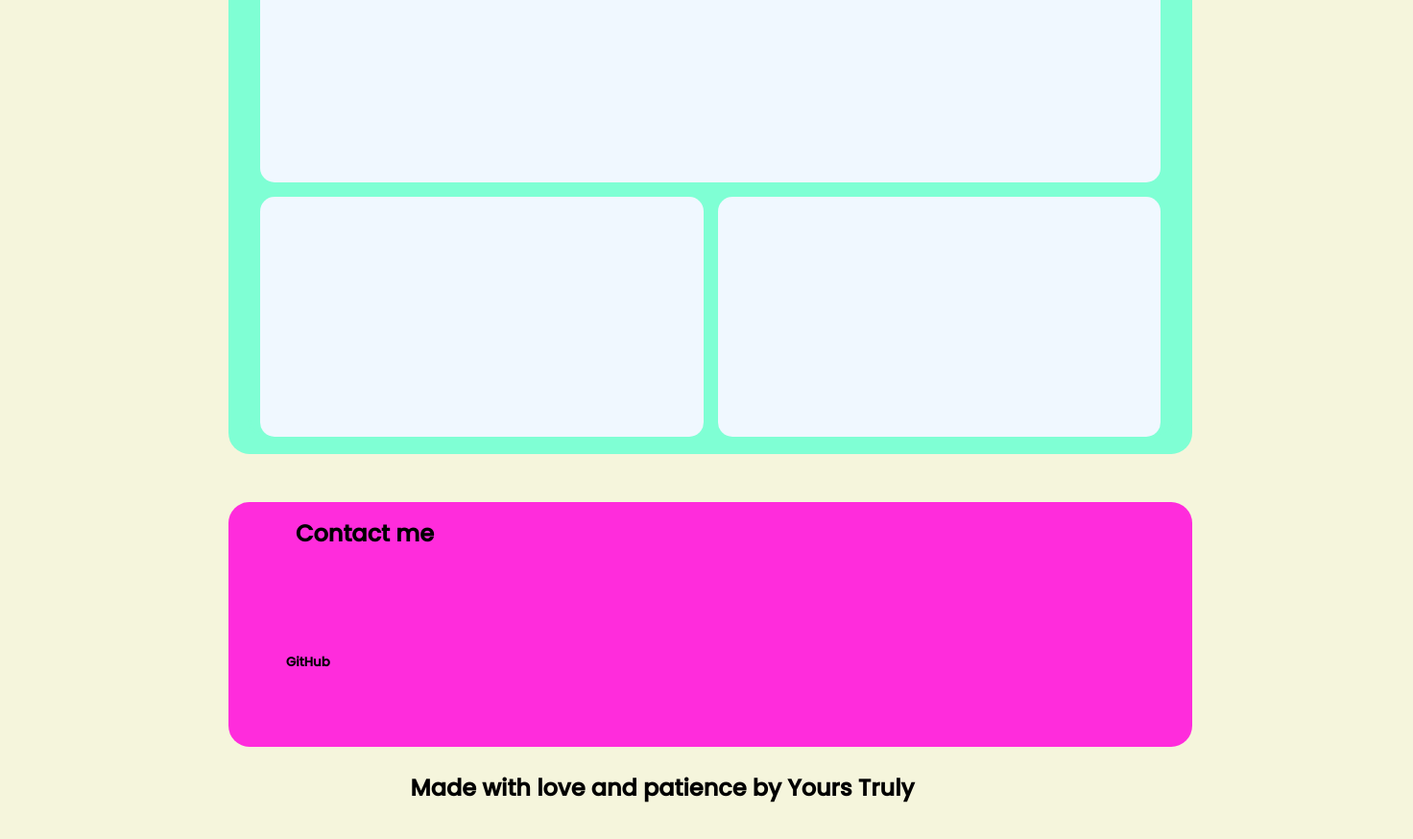
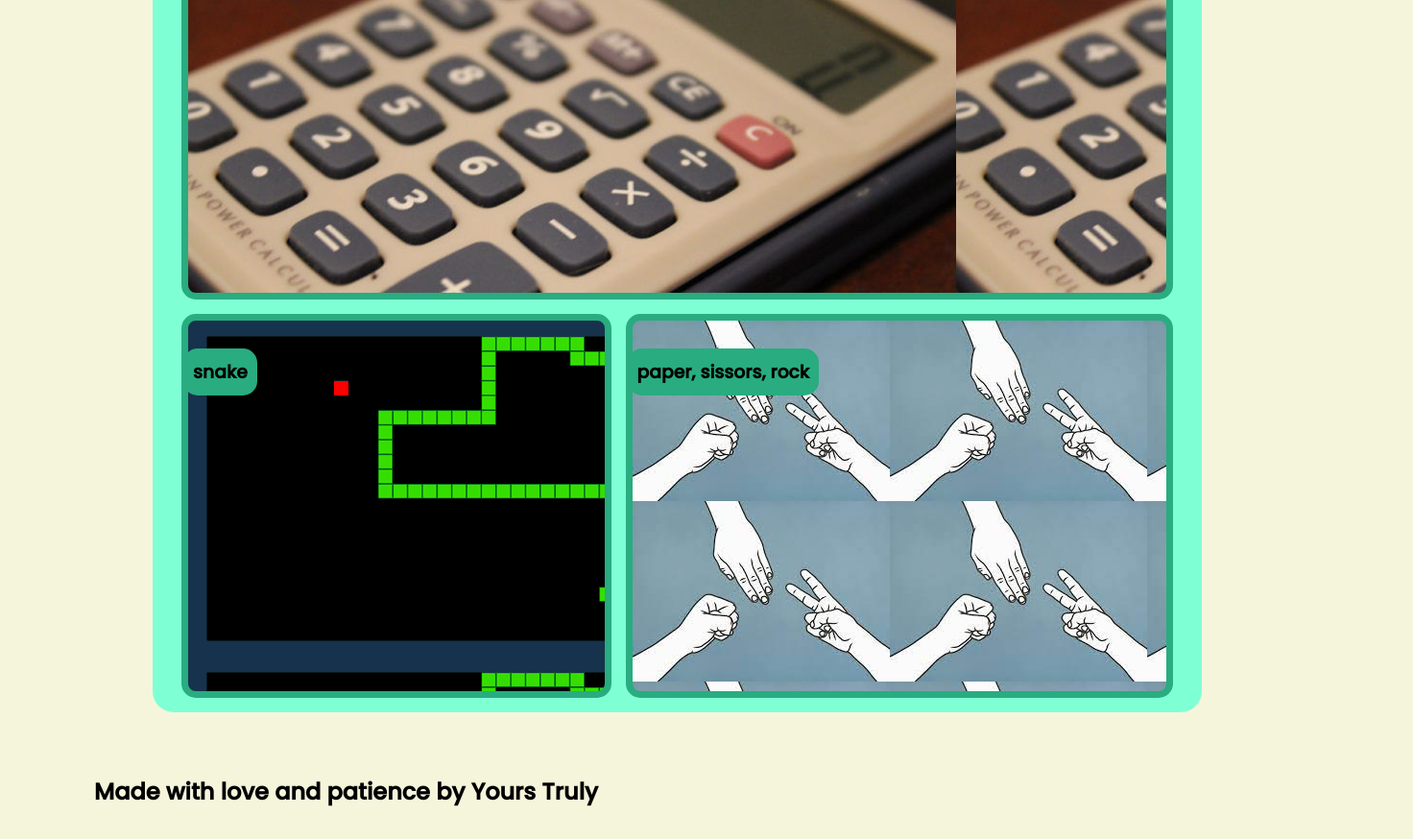
Before and after one commit to Hashimjasem/02_CSS_Portfolio, a plain HTML site: page index.html in a window 1280 px wide. Shown: the part 1331-2205 px from the top of the page at 96% size, 1472 px wide, since content can reach past the window. Drawn offline with Linux system fonts and the light colour scheme.

Commit message:
added links and images to projects

```diff
--- a/index.html
+++ b/index.html
@@ -13,6 +13,10 @@
         <img src="./profile.pic.jpg" alt="portrait of Hashim Jasem" id="portrait">
         <h1>Hashim Jasem</h1>
         <h4>FullStack Doveloper</h1>
+    </header>
+
+
+    <main>
         <div id="navig">
             <ul>
                 <li>
@@ -26,33 +30,45 @@
                 </li>
             </ul>
         </div>
-    </header>
-
-
-    <main>
-
+        <section id="main-text">
             <section id="abtme">
 
                 <h2>About Me</h2>
 
-            <article >
+                <article>
                     <h3>Smart</h3>
                     <p>
-                    Lorem ipsum dolor sit amet consectetur adipisicing elit. Adipisci vitae est consequatur veniam porro a officiis corporis cupiditate, repellendus culpa. Sapiente quos impedit ipsam omnis expedita aperiam quidem, saepe ut!
-                    Lorem ipsum dolor sit amet consectetur adipisicing elit. Adipisci vitae est consequatur veniam porro a officiis corporis cupiditate, repellendus culpa. Sapiente quos impedit ipsam omnis expedita aperiam quidem, saepe ut!
-                    Lorem ipsum dolor sit amet consectetur adipisicing elit. Adipisci vitae est consequatur veniam porro a officiis corporis cupiditate, repellendus culpa. Sapiente quos impedit ipsam omnis expedita aperiam quidem, saepe ut!
+                        Lorem ipsum dolor sit amet consectetur adipisicing elit. Adipisci vitae est consequatur veniam
+                        porro a officiis corporis cupiditate, repellendus culpa. Sapiente quos impedit ipsam omnis
+                        expedita aperiam quidem, saepe ut!
+                        Lorem ipsum dolor sit amet consectetur adipisicing elit. Adipisci vitae est consequatur veniam
+                        porro a officiis corporis cupiditate, repellendus culpa. Sapiente quos impedit ipsam omnis
+                        expedita aperiam quidem, saepe ut!
+                        Lorem ipsum dolor sit amet consectetur adipisicing elit. Adipisci vitae est consequatur veniam
+                        porro a officiis corporis cupiditate, repellendus culpa. Sapiente quos impedit ipsam omnis
+                        expedita aperiam quidem, saepe ut!
                     </p>
                     <h3>handsome</h3>
                     <p>
-                    Lorem ipsum dolor sit amet consectetur adipisicing elit. Adipisci vitae est consequatur veniam porro a officiis corporis cupiditate, repellendus culpa. Sapiente quos impedit ipsam omnis expedita aperiam quidem, saepe ut!
-                    Lorem ipsum dolor sit amet consectetur adipisicing elit. Adipisci vitae est consequatur veniam porro a officiis corporis cupiditate, repellendus culpa. Sapiente quos impedit ipsam omnis expedita aperiam quidem, saepe ut!
-                    Lorem ipsum dolor sit amet consectetur adipisicing elit. Adipisci vitae est consequatur veniam porro a officiis corporis cupiditate, repellendus culpa. Sapiente quos impedit ipsam omnis expedita aperiam quidem, saepe ut!
+                        Lorem ipsum dolor sit amet consectetur adipisicing elit. Adipisci vitae est consequatur veniam
+                        porro a officiis corporis cupiditate, repellendus culpa. Sapiente quos impedit ipsam omnis
+                        expedita aperiam quidem, saepe ut!
+                        Lorem ipsum dolor sit amet consectetur adipisicing elit. Adipisci vitae est consequatur veniam
+                        porro a officiis corporis cupiditate, repellendus culpa. Sapiente quos impedit ipsam omnis
+                        expedita aperiam quidem, saepe ut!
+                        Lorem ipsum dolor sit amet consectetur adipisicing elit. Adipisci vitae est consequatur veniam
+                        porro a officiis corporis cupiditate, repellendus culpa. Sapiente quos impedit ipsam omnis
+                        expedita aperiam quidem, saepe ut!
 
                     </p>
                     <h3>funny</h3>
                     <p>
-                    Lorem ipsum dolor sit amet consectetur adipisicing elit. Adipisci vitae est consequatur veniam porro a officiis corporis cupiditate, repellendus culpa. Sapiente quos impedit ipsam omnis expedita aperiam quidem, saepe ut!
-                    Lorem ipsum dolor sit amet consectetur adipisicing elit. Adipisci vitae est consequatur veniam porro a officiis corporis cupiditate, repellendus culpa. Sapiente quos impedit ipsam omnis expedita aperiam quidem, saepe ut!
+                        Lorem ipsum dolor sit amet consectetur adipisicing elit. Adipisci vitae est consequatur veniam
+                        porro a officiis corporis cupiditate, repellendus culpa. Sapiente quos impedit ipsam omnis
+                        expedita aperiam quidem, saepe ut!
+                        Lorem ipsum dolor sit amet consectetur adipisicing elit. Adipisci vitae est consequatur veniam
+                        porro a officiis corporis cupiditate, repellendus culpa. Sapiente quos impedit ipsam omnis
+                        expedita aperiam quidem, saepe ut!
                     </p>
                 </article>
             </section>
@@ -62,26 +78,32 @@
                 <div>
                     <h2>My Projects</h2>
                     <div class="grid-container">
-                    <div class="grid-item grid-item-1"></div>
-                    <div class="grid-item grid-item-2"></div>
-                    <div class="grid-item grid-item-3"></div>
+                        <div class="grid-item grid-item-1" >
+                            <h3 id="calc">calculator</h3>
+                        </div>
+                        <div class="grid-item grid-item-2">
+                            <h3 id="snake">snake</h3>
+                        </div>
+                        <div class="grid-item grid-item-3">
+                            <h3 id="psr">paper, sissors, rock</h3>
+                        </div>
                     </div>
                 </div>
             </section>
-
-        <section id="contacts">
-            <h2>Contact me</h3>
-            <ul>
-                <li id="git">
-                    <h5><a href="https://github.com/hashim-codingjourney"></a> GitHub</h5>
-                </li>
-            </ul>
         </section>
-
     </main>
 
     <footer class="footer">
         <h2>Made with love and patience by Yours Truly</h2>
+        <section id="contacts">
+            <ul>
+                <li id="contact-flex">
+                <a href="https://github.com/hashim-codingjourney"> <img src="./GitHub-Mark/PNG/GitHub-Mark-32px.png" alt="github" style="height: 53px;"></a>
+                <a href="mailto:j_hashim1305@outlook.com"> <img src="./email.jpg" alt="email" style="height: 50px;"></a>
+                <a href="https://www.linkedin.com/in/hashim-jasem-b2703924a/"> <img src="./linkedin.png" alt="Linkedin" style="height: 50px;"></a>
+                </li>
+            </ul>
+        </section>
     </footer>
 
 </body>
--- a/style.css
+++ b/style.css
@@ -11,7 +11,7 @@ body{
 }
 
 main {
-    margin-left: 200px
+
 
 }
 
@@ -24,7 +24,7 @@ main {
     background-color: rgb(255, 149, 68);
     max-height: 150px;
     border-radius: 22px;
-    margin-bottom: 15px;
+    margin-bottom: 40px;
 }
 #portrait{
     max-width: 200px;
@@ -38,26 +38,40 @@ h1{
     position: relative;
     left: 230px;
     bottom: 210px;
+    width: fit-content;
 }
 h4{
     position: relative;
     left: 230px;
     bottom: 260px;
+    width: fit-content;
+}
+
+main{
+    display: flex ;
+    padding: 0px;
 }
 
 #navig{
-    position: fixed;
+    height: 230px;
     background-color: tan;
-    margin-block-end: 300px;
     border-radius: 22px;
+    width: 200px;
+    position: sticky;
+    top: 0;
+}
 
-
+a{
+    padding: 0%;
 }
 
 ul {
     list-style: none;
 }
 
+#main-text{
+    padding: 0px;
+}
 
 
 
@@ -69,12 +83,15 @@ ul {
 #abtme{
     background-color: rgb(70, 167, 228);
     border-radius: 22px;
+
 }
 
 h2 {
     position: relative;
     left: 50px;
     bottom: 25px;
+    width: fit-content;
+    margin-bottom: 0%;
 }
 
 
@@ -91,17 +108,18 @@ h2 {
 
 .grid-container {
     display: grid;
-    grid-template-columns: 1fr 1fr;
-    grid-template-rows: 250px 250px;
-    border: 3px solid aquamarine;
+    grid-template-columns:  ;
+    grid-template-rows: 400px 400px;
     border-radius: 15px;
     grid-gap: 15px;
-    height: 500px
+    height: 800px
 }
 
 .grid-item{
     background-color: aliceblue;
     border-radius: 15px;
+    border: 7px solid rgb(40, 172, 128);
+
 }
 
 .grid-item-1{
@@ -120,24 +138,39 @@ h2 {
 }
 
 
-
-
-#contacts{
-    background-color: rgb(255, 44, 220);
-    max-width: 1200px;
-    border-radius: 22px;
-    max-height: min-content;
-}
-
-.contact-imgs {
-    max-width: 50px;
-    position
-}
-
 .footer{
     text-align: center;
 }
 
-    #git {
-        list-style
-    }
+.grid-item-1{
+    background-image: url(./calc.jpg);
+}
+.grid-item-2{
+    background-image: url(./snake.png);
+}
+.grid-item-3{
+    background-image: url(./psr.jfif);
+}
+
+#calc{
+    background-color: rgb(40, 172, 128);
+    width: min-content;
+    border-radius: 15px;
+    position: relative;
+    right: 15px;
+}
+#psr{
+    background-color: rgb(40, 172, 128);
+    width: max-content;
+    border-radius: 15px;
+    position: relative;
+    right: 15px;
+
+}
+#snake{
+    background-color: rgb(40, 172, 128);
+    width: min-content;
+    border-radius: 15px;
+    position: relative;
+    right: 15px;
+}
```
Also changed, not shown: GitHub-Mark/PNG/GitHub-Mark-120px-plus.png (added), GitHub-Mark/PNG/GitHub-Mark-32px.png (added), GitHub-Mark/PNG/GitHub-Mark-64px.png (added), GitHub-Mark/PNG/GitHub-Mark-Light-120px-plus.png (added), GitHub-Mark/PNG/GitHub-Mark-Light-32px.png (added), GitHub-Mark/PNG/GitHub-Mark-Light-64px.png (added), calc.jpg (added), email.jpg (added), linkedin.png (added), psr.jfif (added), snake.png (added), 3 other files. Lines whose indentation alone changed are shown as unchanged.
